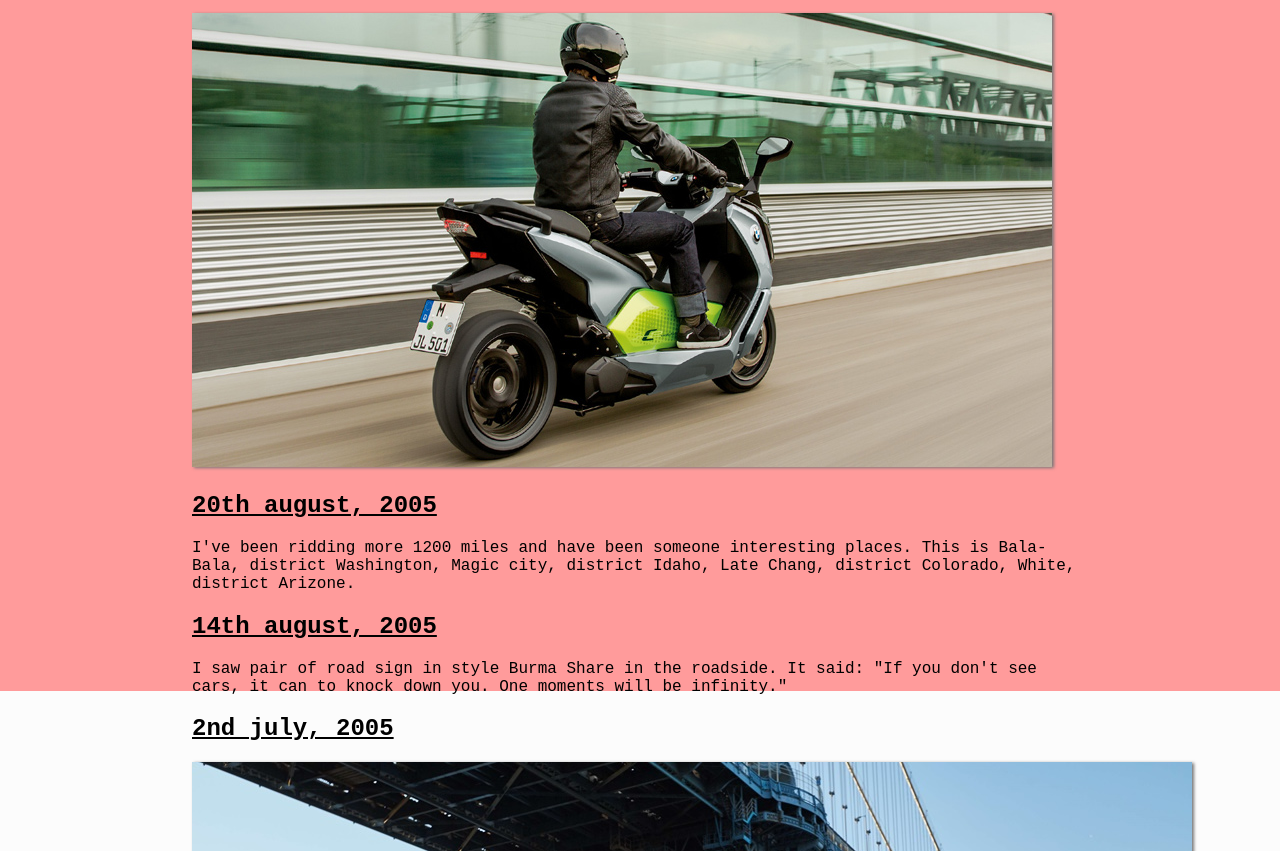
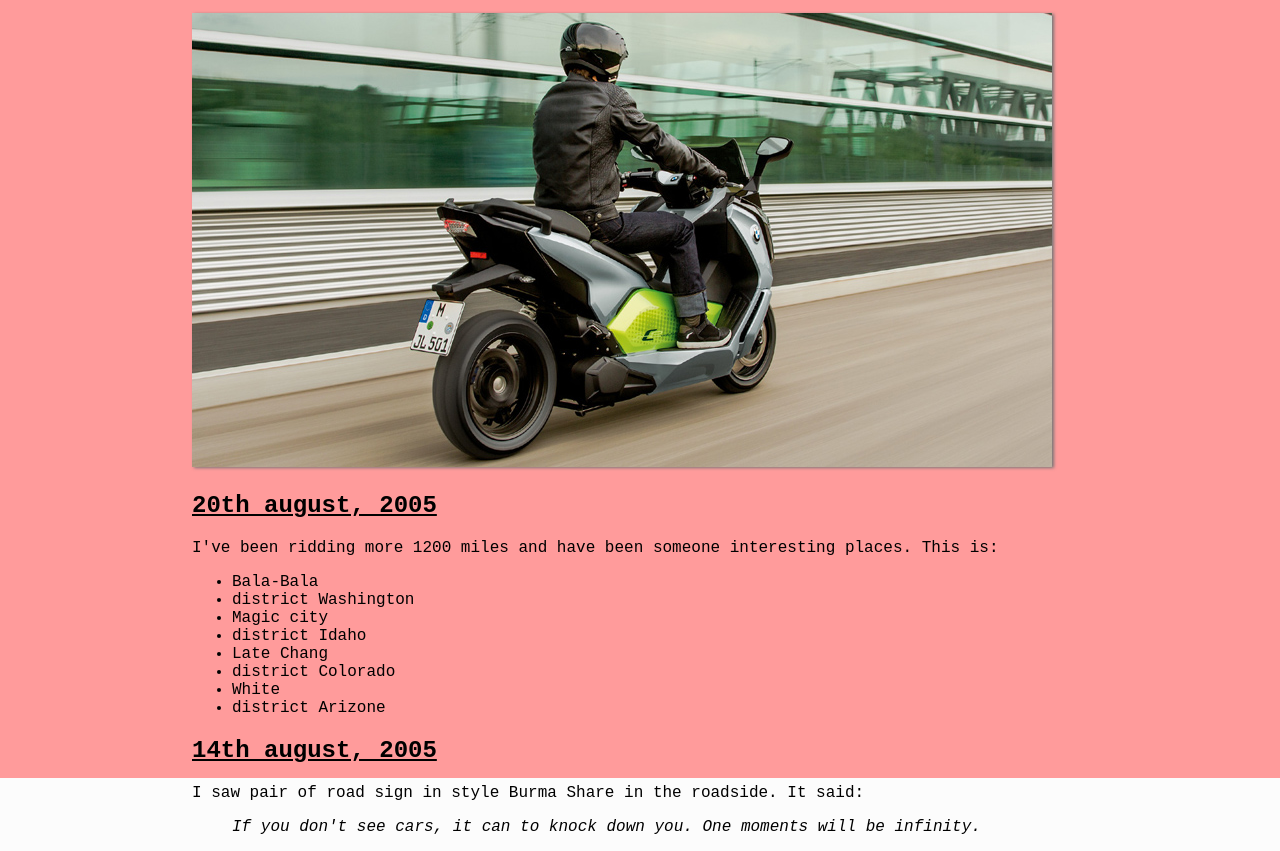
Before and after one commit to ghostik89/Learn-HTML-and-CSS, a plain HTML site: page Tommies adventures/index.html in a window 1280 px wide. Shown: the part 101-952 px from the top of the page. Drawn offline with Linux system fonts and the light colour scheme.

Commit message:
add list and beautiful quote

```diff
--- a/Tommies adventures/index.html
+++ b/Tommies adventures/index.html
@@ -32,16 +32,32 @@
     <h2><u>20th august, 2005</u></h2>
     <p>
         I've been ridding more 1200 miles and have been someone interesting
-        places. This is Bala-Bala, district Washington, Magic city, district
-        Idaho, Late Chang, district Colorado, White, district Arizone.
+        places. This is:
+        <!-- marking list create-->
+        <ul>
+          <!--element of list -->
+          <li>Bala-Bala</li>
+          <li>district Washington</li>
+          <li>Magic city</li>
+          <li>district Idaho</li>
+          <li>Late Chang</li>
+          <li>district Colorado</li>
+          <li>White</li>
+          <li>district Arizone</li>
+        </ul>
     </p>
     <h2><u>14th august, 2005</u></h2>
     <p>
         I saw pair of road sign in style Burma Share in the roadside. It said:
-        "If you don't see cars, it can to knock down you. One moments will be
-        infinity."
+        <blockquote><em>
+        <!-- make quote outside the text-->
+            If you don't see cars, it can to knock down you. One moments will be
+          infinity.
+        </em></blockquote>
+        I don't want to car knock down me.
     </p>
     <h2><u>2nd july, 2005</u></h2>
+    <!--add image -->
     <img src="scooter2.jpg" />
     <p>
         This is a first day of my trip! I don't believe, I can really do that!
```
